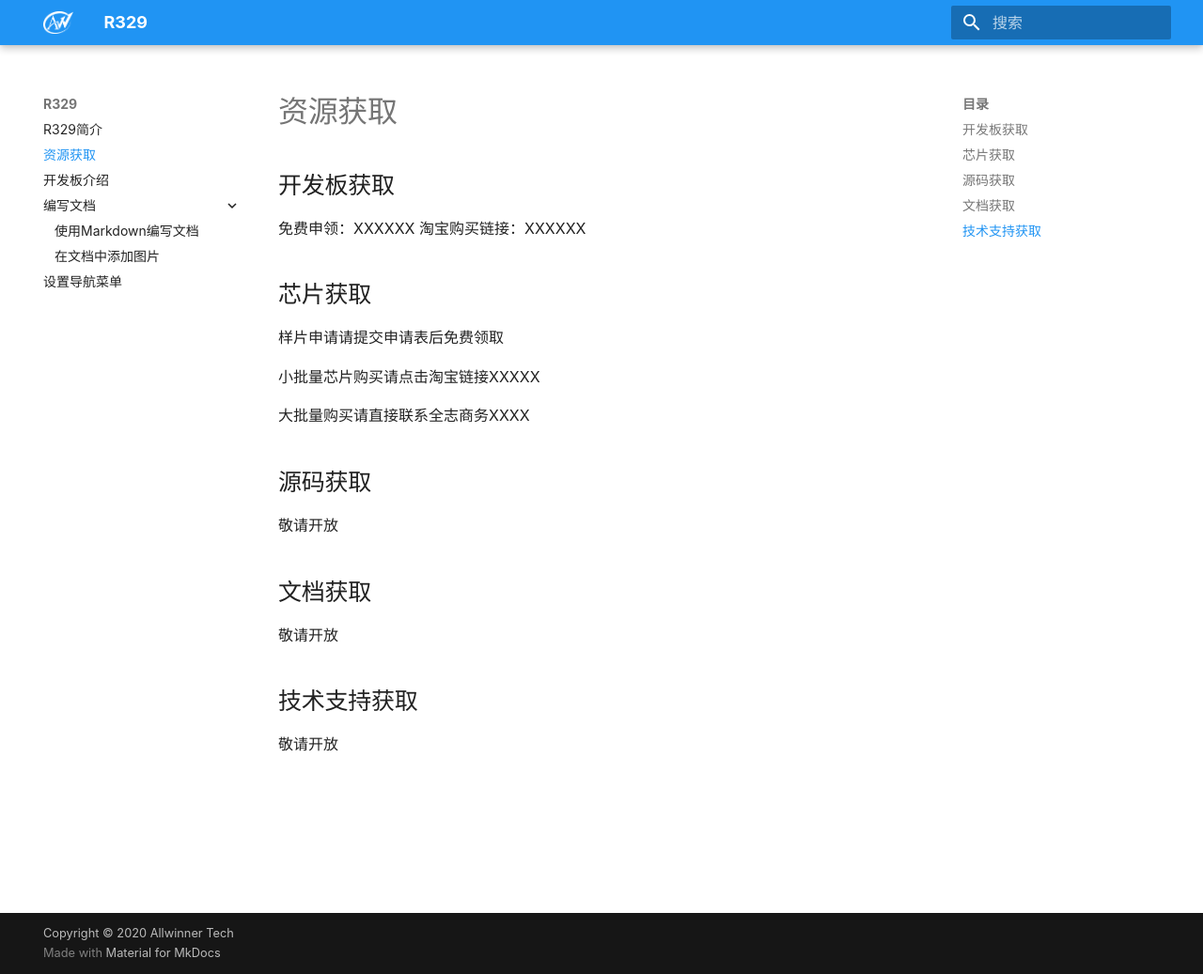
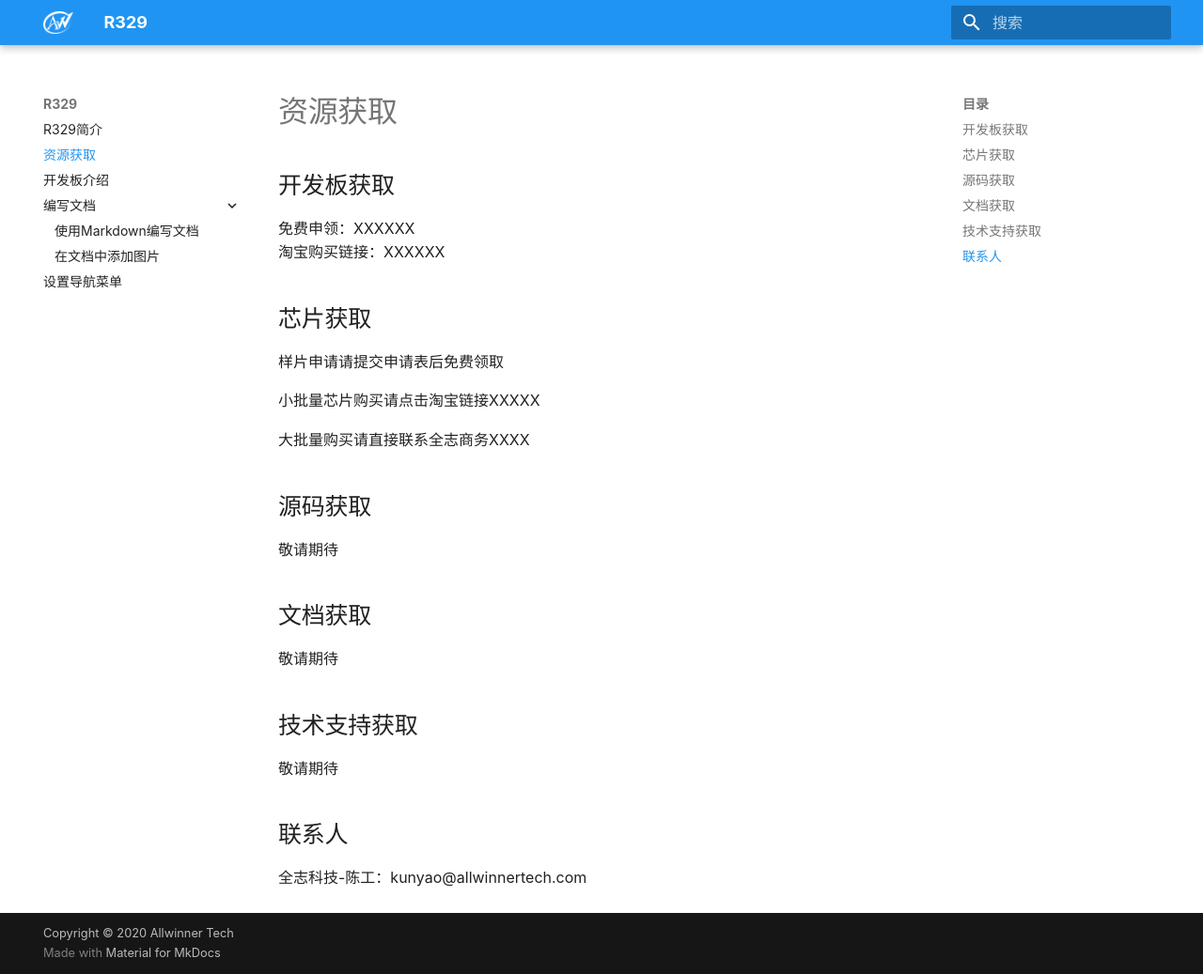
Before and after one commit to aw-yht/R329, an MkDocs documentation site: the page built from docs/getsource.md, in a window 1280 px wide and 1037 px high. Shown: the whole window at 94% size. Built offline with MkDocs 1.6.1 and Material for MkDocs 9.7.7, drawn with Linux system fonts in a browser that asks for light colours.

```diff
--- a/docs/getsource.md
+++ b/docs/getsource.md
@@ -18,12 +18,18 @@
 
 ## 源码获取
 
-敬请开放
+敬请期待
 
 ## 文档获取
 
-敬请开放
+敬请期待
 
 ## 技术支持获取
 
-敬请开放
+敬请期待
+
+
+
+##联系人
+
+全志科技-陈工：kunyao@allwinnertech.com
```
Also changed, not shown: docs/index.md (+1 -1 lines), docs/r329_evb5.md (+2 -4 lines).
